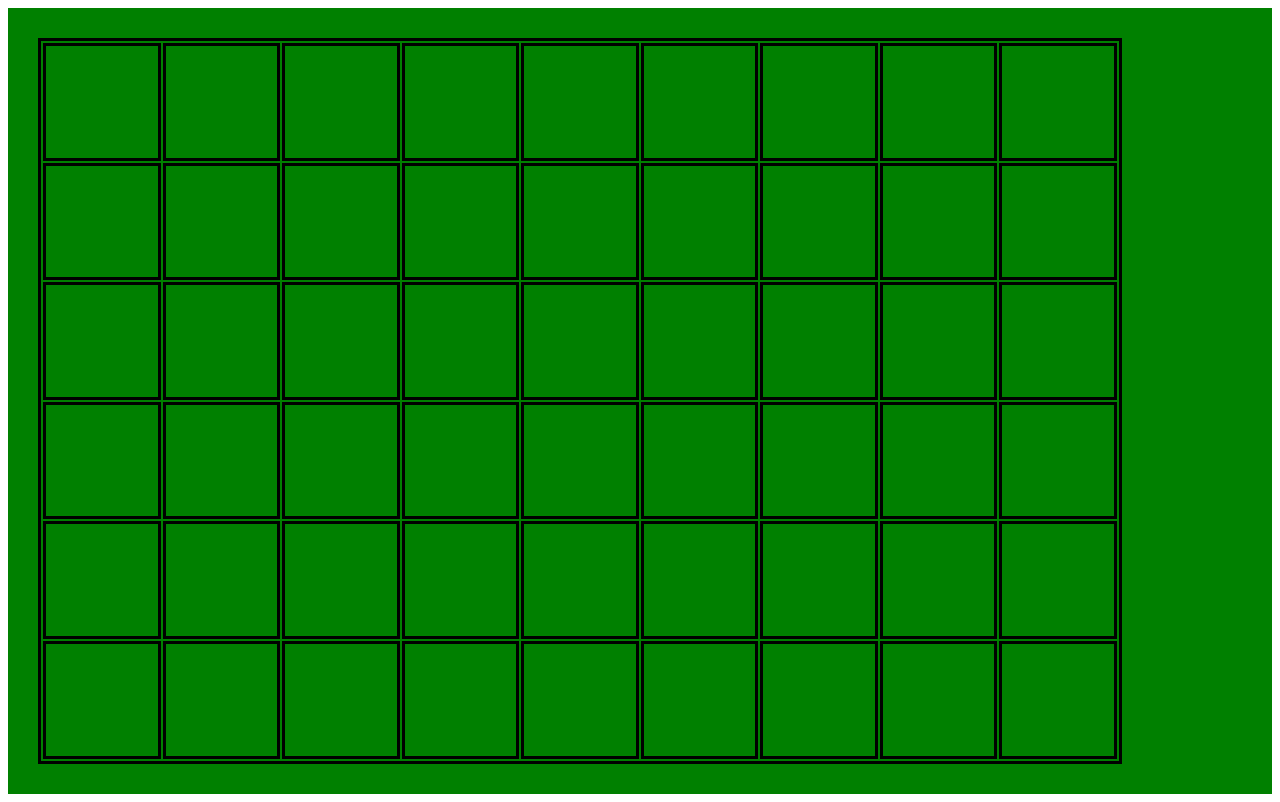
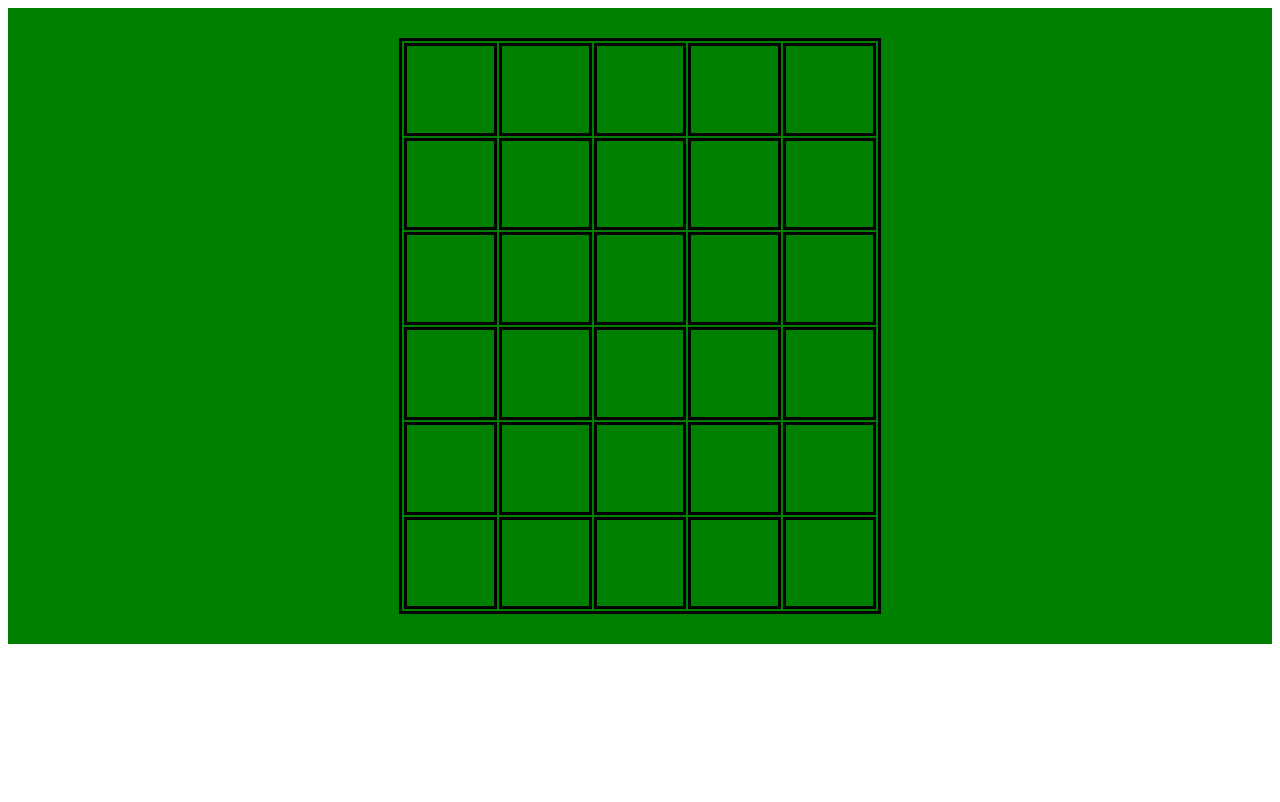
Before and after one commit to cjuhasz64/wordle_vanilla, a plain HTML site: page index.html in a window 1280 px wide. Drawn offline with Linux system fonts and the light colour scheme.

Commit message:
not much

```diff
--- a/scripts/board.js
+++ b/scripts/board.js
@@ -1,7 +1,7 @@
 let board = "<table>";
 
 let rowCount = 6;
-let wordLength = 9;
+let wordLength = 5;
 
 
 for (let i = 0; i < rowCount; i++)
--- a/styles/board.css
+++ b/styles/board.css
@@ -1,5 +1,6 @@
 table {
-    width: 90%;
+    width: 40%;
+    margin: 0 auto;
 }
 
 td:after {
--- a/styles/page.css
+++ b/styles/page.css
@@ -6,4 +6,5 @@
     background-color: green;
     padding: 30px;
 
+
 }
```
